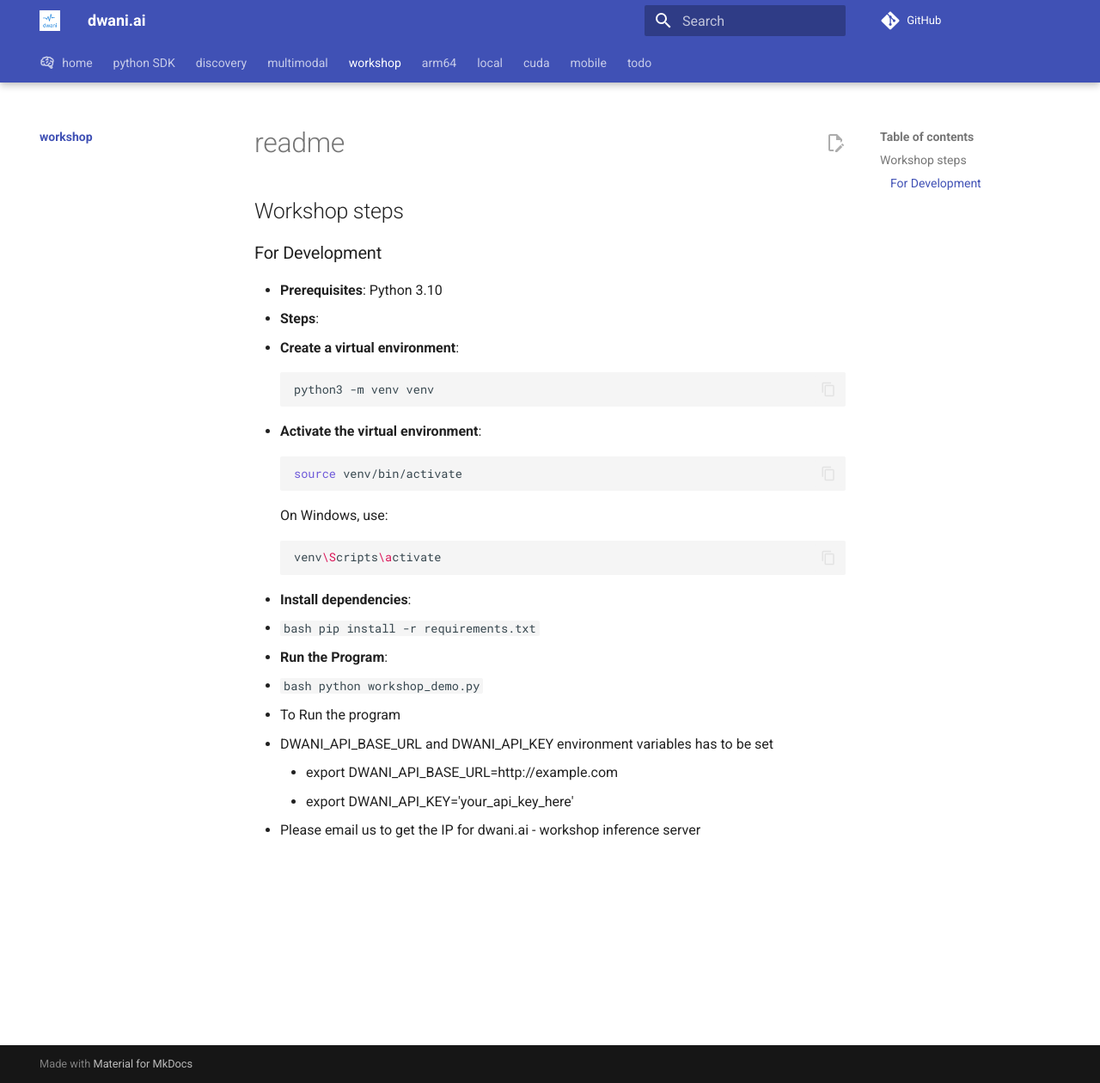
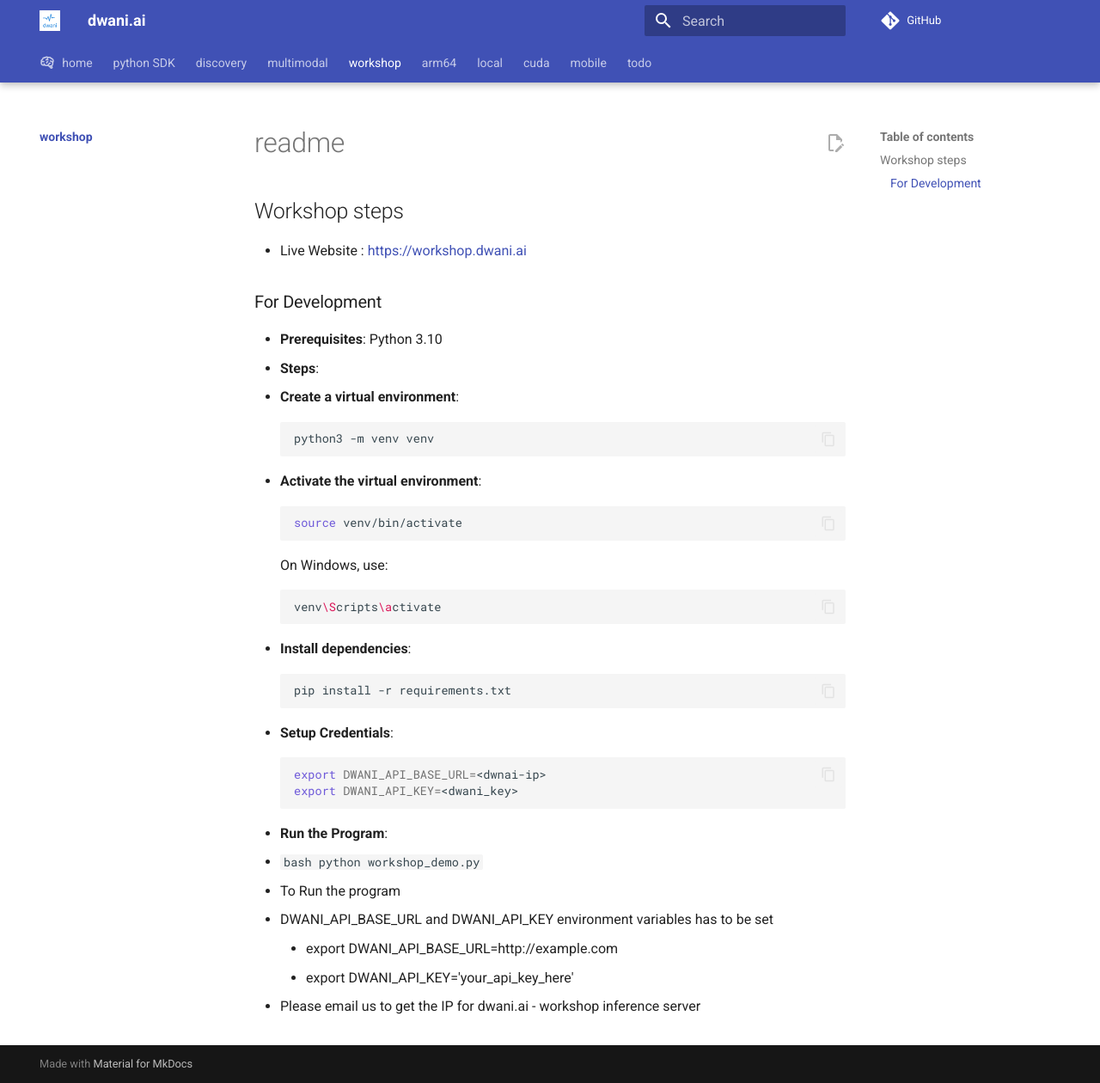
Before and after one commit to dwani-ai/docs, an MkDocs documentation site: the page built from docs/workshop/index.md, in a window 1280 px wide and 1260 px high. Shown: the whole window at 86% size. Built offline with MkDocs 1.6.1 and Material for MkDocs 9.7.7, drawn with Linux system fonts in a browser that asks for light colours; comment, search, counter and statistics services are not loaded.

Commit message:
update-workshop

````diff
--- a/docs/workshop/index.md
+++ b/docs/workshop/index.md
@@ -1,4 +1,6 @@
 ## Workshop steps
+
+- Live Website : [https://workshop.dwani.ai](https://workshop.dwani.ai)
 
 ### For Development
 - **Prerequisites**: Python 3.10
@@ -16,10 +18,15 @@
   venv\Scripts\activate
   ```
   3. **Install dependencies**:
-  - ```bash
-    pip install -r requirements.txt
-    ```
-  4. **Run the Program**:
+  ```bash
+  pip install -r requirements.txt
+  ```
+  4. **Setup Credentials**:
+  ```bash
+  export DWANI_API_BASE_URL=<dwnai-ip>
+  export DWANI_API_KEY=<dwani_key>
+  ```
+  5. **Run the Program**:
   - ```bash
     python workshop_demo.py
     ```
@@ -48,6 +55,7 @@
 
 
 <!--
+docker run -p 80:80 --env DWANI_API_KEY=<your__key> --env DWANI_API_BASE_URL="https://api.dwani.ai"  --env GPT_OSS_API_URL=11 --env GEMMA_VLLM_IP=11 dwani/workshop:latest
 
 nohup python src/server/main.py --port 7860 > server.log 2>&1 &
 
````
